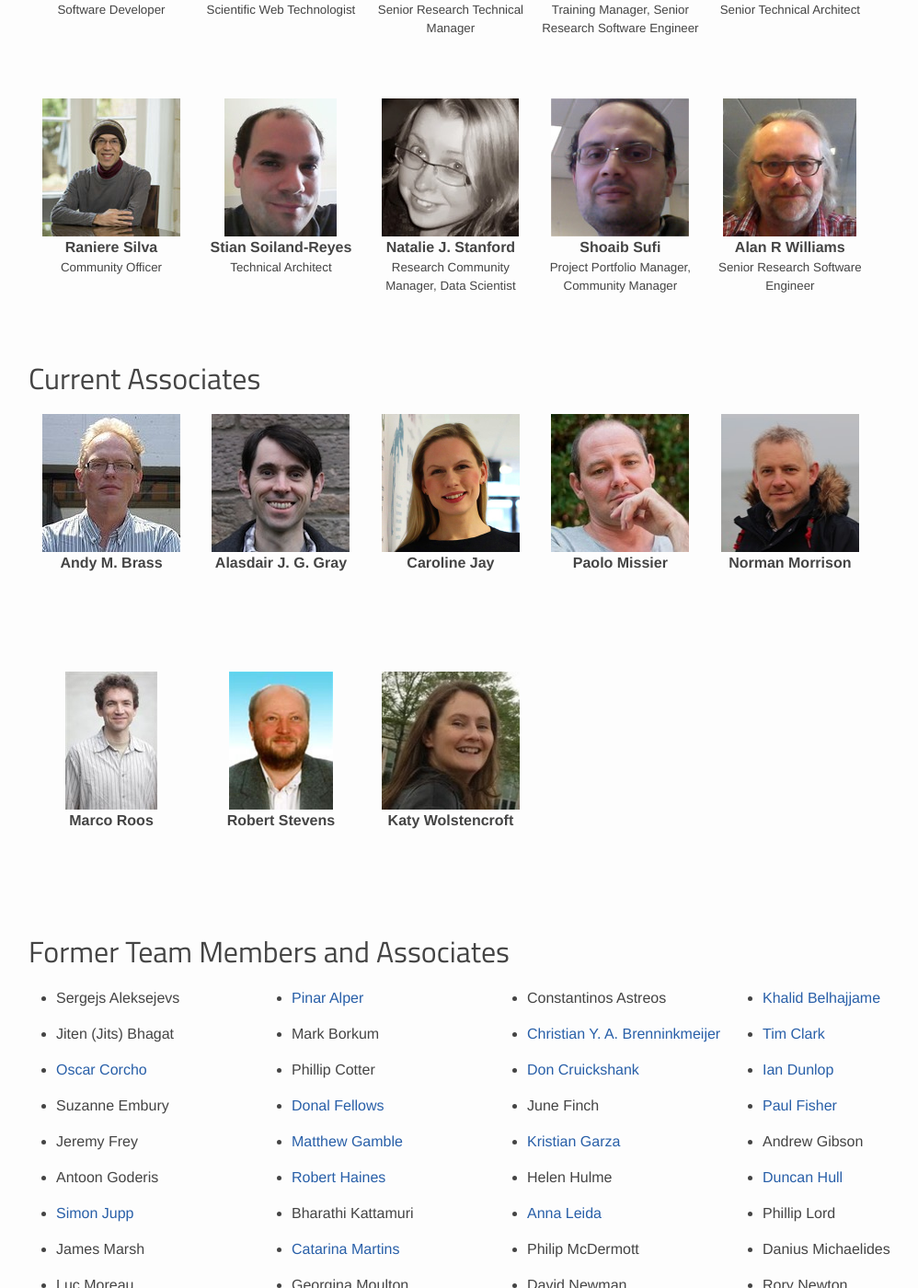
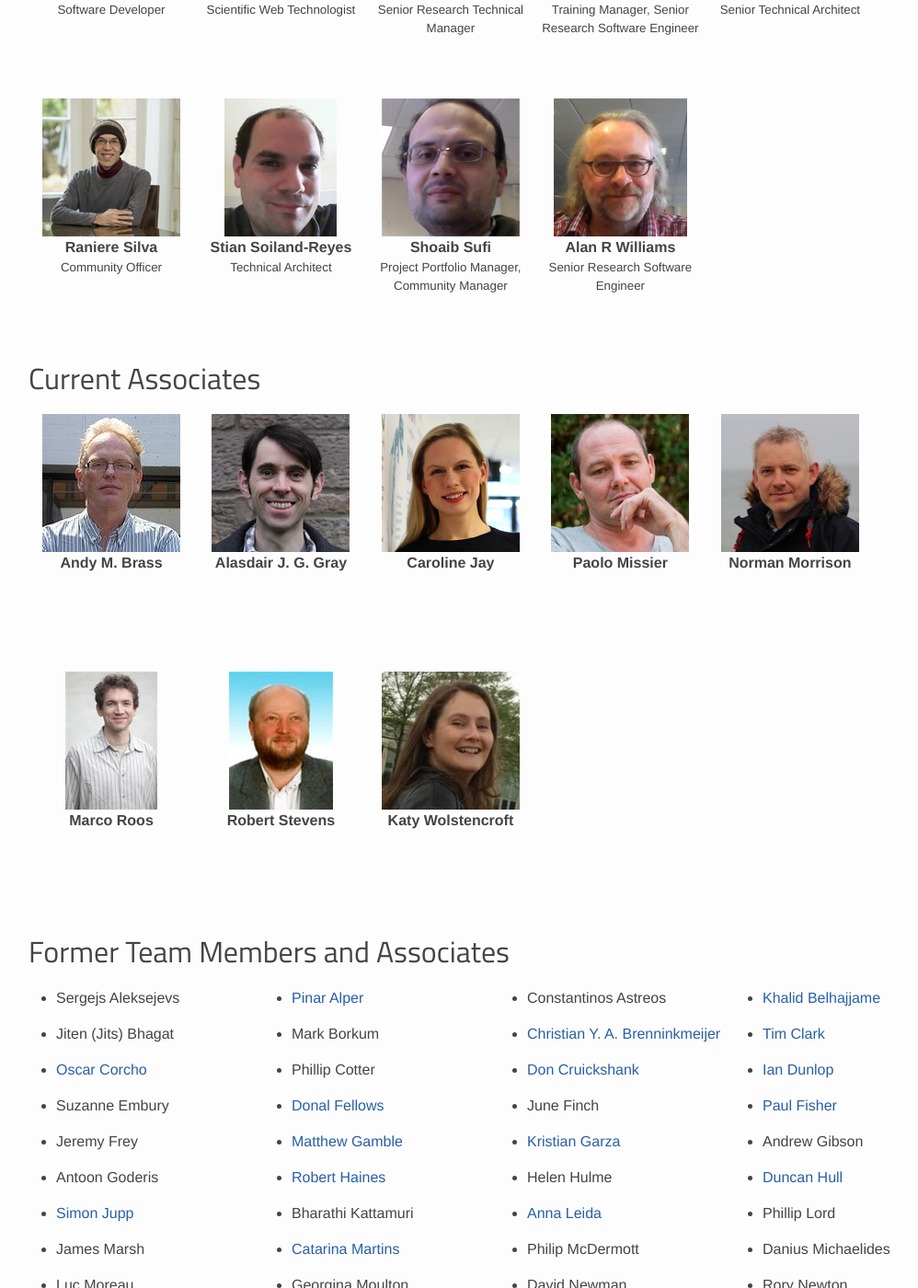
Before and after one commit to eScienceLab/eScienceLab.github.io, a Jekyll site: the page built from people.md, in a window 1280 px wide and 1400 px high, scrolled down 704 px. Shown: the whole window at 92% size, without its empty margins (69-1067 px from the left). Built offline with Jekyll 4.4.1, drawn with Linux system fonts in a browser that asks for light colours; comment, search, counter and statistics services are not loaded.

Commit message:
Moved Natalie to former members

```diff
--- a/people.md
+++ b/people.md
@@ -38,10 +38,6 @@
   orcid: 0000-0001-9842-9718
   img: stian-soiland-reyes-sm.jpg
   role: Technical Architect
-- name: Natalie J. Stanford
-  orcid: 0000-0003-4958-0184
-  img: natalie-stanford-sm.jpg
-  role: Research Community Manager, Data Scientist
 - name: Shoaib Sufi
   orcid: 0000-0001-6390-2616
   img: shoaib-sufi-sm.jpg
@@ -145,6 +141,10 @@
 - name: Rishi Ramgolam
 - name: Mark Robinson
   orcid: 0000-0002-8184-7507
+- name: Natalie J. Stanford
+  orcid: 0000-0003-4958-0184
+  img: natalie-stanford-sm.jpg
+  role: Research Community Manager, Data Scientist
 - name: Mannie Tagarira
 - name: Franck Tanohli
 - name: Lefteris Tatakis
```
